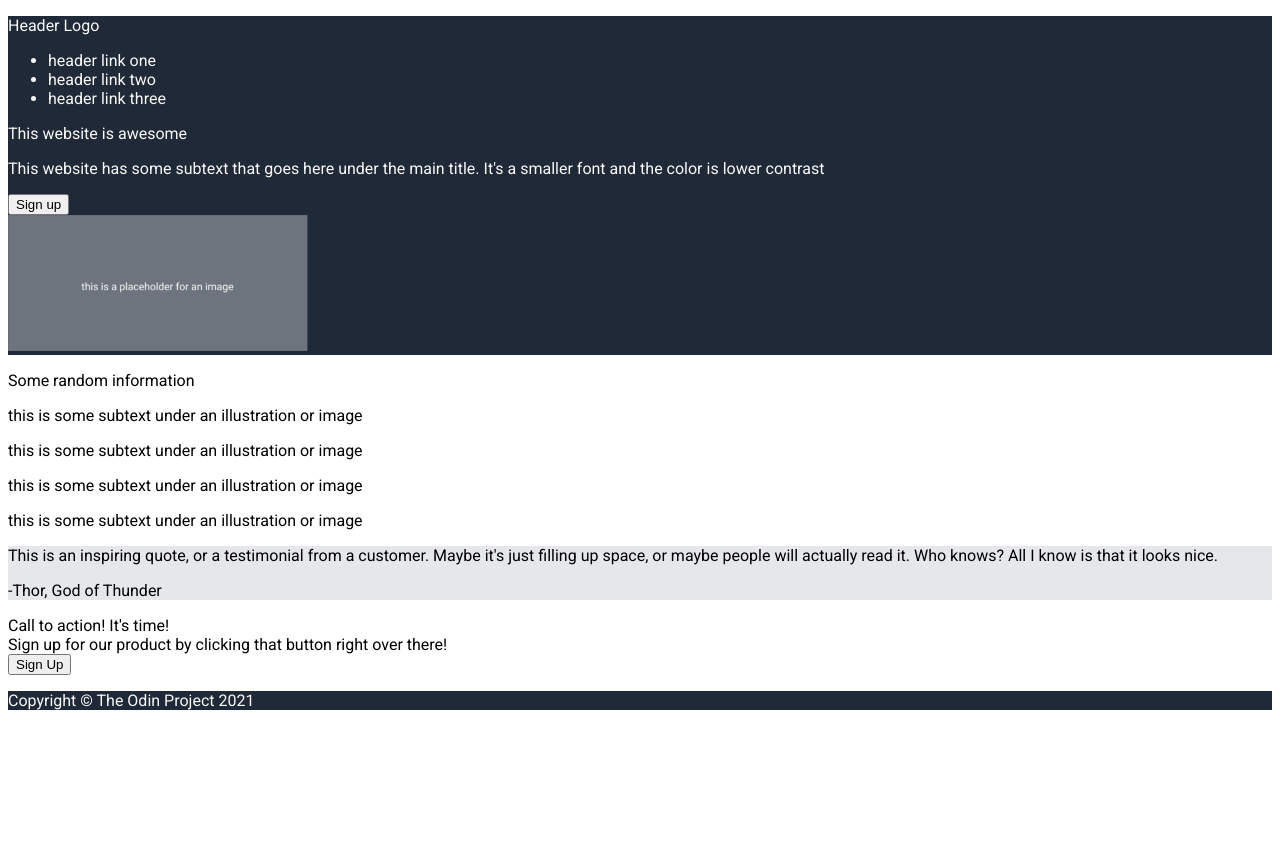
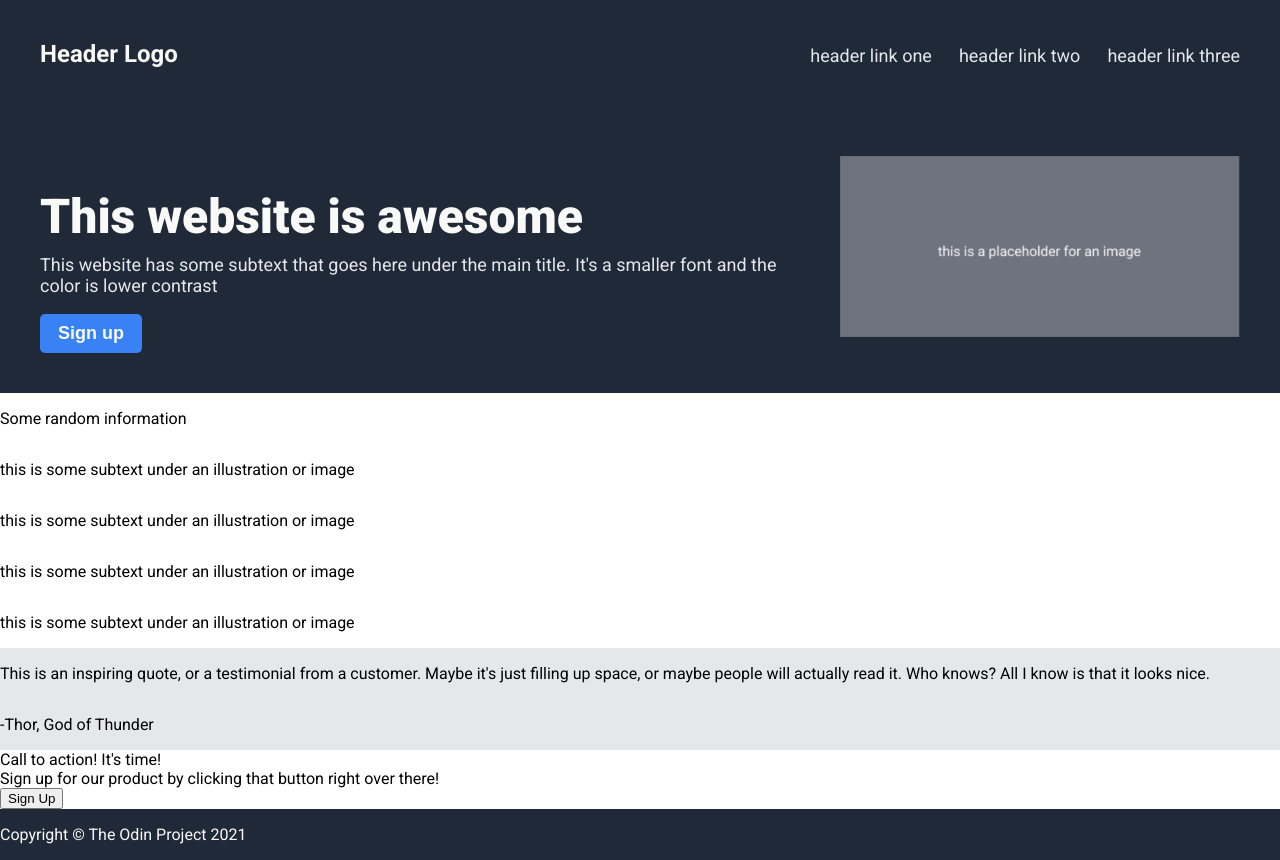
Before and after one commit to joslfer/odin-landing, a plain HTML site: page index.html in a window 1280 px wide. Before the commit the page ends 824 px from the top, so only its background shows below. Drawn offline with Linux system fonts and the light colour scheme.

Commit message:
Estiliza el header con css.

```diff
--- a/index.html
+++ b/index.html
@@ -5,27 +5,31 @@
     <meta name="viewport" content="width=device-width, initial-scale=1.0">
     <title>Odin-Landingpage</title>
   <link rel="stylesheet" href="style.css">
-  <link href="https://fonts.googleapis.com/css2?family=Roboto&display=swap" rel="stylesheet">
+  <link href="https://fonts.googleapis.com/css2?family=Roboto:wght@400;700;900&display=swap" rel="stylesheet">
 </head>
 
 </head>
 <body>
     <div class="top">
-        <div class="header"></div>
-        <p>Header Logo</p>
+        <div class="header">
+        <p class="headerlogo">Header Logo</p>
         <ul>
             <li>header link one</li>
             <li>header link two</li>
             <li>header link three</li>
         </ul>
-        <div class="hero"></div>
-            <div class="hero-left"></div>
-                <p>This website is awesome</p>
-                <p>This website has some subtext that goes here under the main title. It's a smaller font and the color is lower
+        </div>
+        <div class="hero">
+            <div class="hero-left">
+                <p class="hero-left-title">This website is awesome</p>
+                <p class="hero-left-text">This website has some subtext that goes here under the main title. It's a smaller font and the color is lower
                 contrast</p>
-                <button>Sign up</button>
-            <div class="hero-right"></div>
+                <button class="signup">Sign up</button>
+            </div>
+            <div class="hero-right">
                     <img src="./img/placeholder.png" alt="imageplaceholder">
+            </div>
+        </div>
     </div>
     <div class="info">
         <div class="info-header">
@@ -53,7 +57,6 @@
                 or image</p>
             </div>
             </div>
-    </div>
     <div class="quotesection">
         <p class="quote">This is an inspiring quote, or a testimonial from a customer. Maybe it's just filling up space, or maybe people will actually read it. Who knows? All I know is that it looks nice.</p>
         <p class="quoteauthor">-Thor, God of Thunder</p>
@@ -70,7 +73,7 @@
         </div>
     </div>
     <div class="footer">
-        <p>Copyright © The Odin Project 2021</p>
+        <p class="footertext">Copyright © The Odin Project 2021</p>
     </div>
 </body>
 </html>
--- a/style.css
+++ b/style.css
@@ -1,13 +1,102 @@
 body {
-    height: 100vh;
     font-family: 'Roboto', sans-serif;
+    width: 100%;
+    margin: 0;
+    padding: 0;
+    display: flex;
+    flex-direction: column;
 }
 
+html, body {
+  height: 100vh;
+  height: -webkit-fill-available; /* Safari */
+}
 
 .top {
     background-color: #1f2937;
     color: #F9Faf8;
+    padding: 1em;
 }
+
+.header {
+    display: flex;
+    flex-direction: row;
+    justify-content: space-between;
+    align-items: baseline;
+    padding: 1.5em;
+    padding-top: 0;
+}
+
+.headerlogo {
+  font-size: 24px;
+  color: #f9faf8;
+  font-weight: 600;
+  white-space: nowrap;
+}
+
+ul {
+    list-style-type: none;
+    padding: 0;
+    display: flex;
+    flex-direction: row;
+    gap: 1.5em;
+    font-size: 18px;
+    color: #E5E7EB;
+    margin-left: 1em;
+}
+
+.hero {
+    display: flex;
+    flex-direction: row;
+    flex-wrap: nowrap;
+    padding: 24px;
+    gap: 1.5em;
+}
+
+.hero-left-title {
+    font-size: 48px;
+    color: #F9FAF8;
+    font-weight: 900;
+    margin-bottom: 0;
+    min-width: 280px;
+}
+
+.hero-left-text {
+    font-size: 18px;
+    color: #E5E7EB;
+    margin-top: 0.5em;
+    margin-bottom: 0.5em;
+    margin-right: 0.7em;
+}
+
+
+.hero-right {
+    display: flex;
+    justify-content: center;
+    align-items: center;
+}
+
+img {
+    width: 400px;
+    height: auto;
+}
+
+.signup {
+    background-color: #3882f6;
+    color: #F9FAF8;
+    border: 0px;
+    border-radius: 5px;
+    font-size: large;
+    font-weight: 500;
+    padding-left: 1em;
+    padding-right: 1em;
+    padding-top: 0.5em;
+    padding-bottom: 0.5em;
+    margin-top: 0.5em;
+    font-weight: bold;
+}
+
+
 
 .quotesection {
     background-color: #E5E7EB;
@@ -18,8 +107,8 @@ body {
     color: #F9Faf8;
 }
 
-
-img {
-    width: 300px;
-    height: auto;
+.info, .quotesection, .cta {
+  flex-grow: 1; /* Crecen para llenar espacio */
+  display: flex;
+  flex-direction: column; /* Por si quieres que el contenido interno se distribuya verticalmente */
 }
```
Also changed, not shown: 1 other file.
